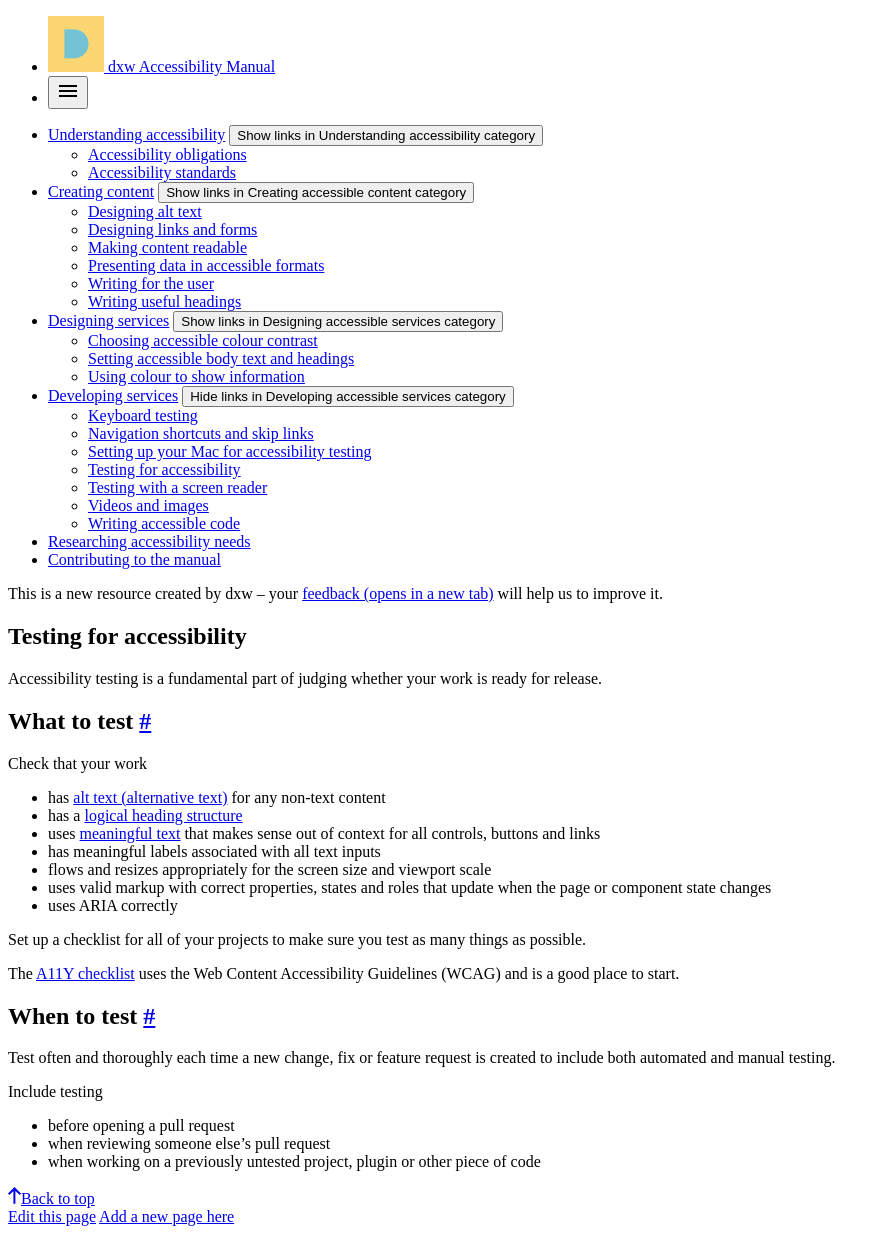
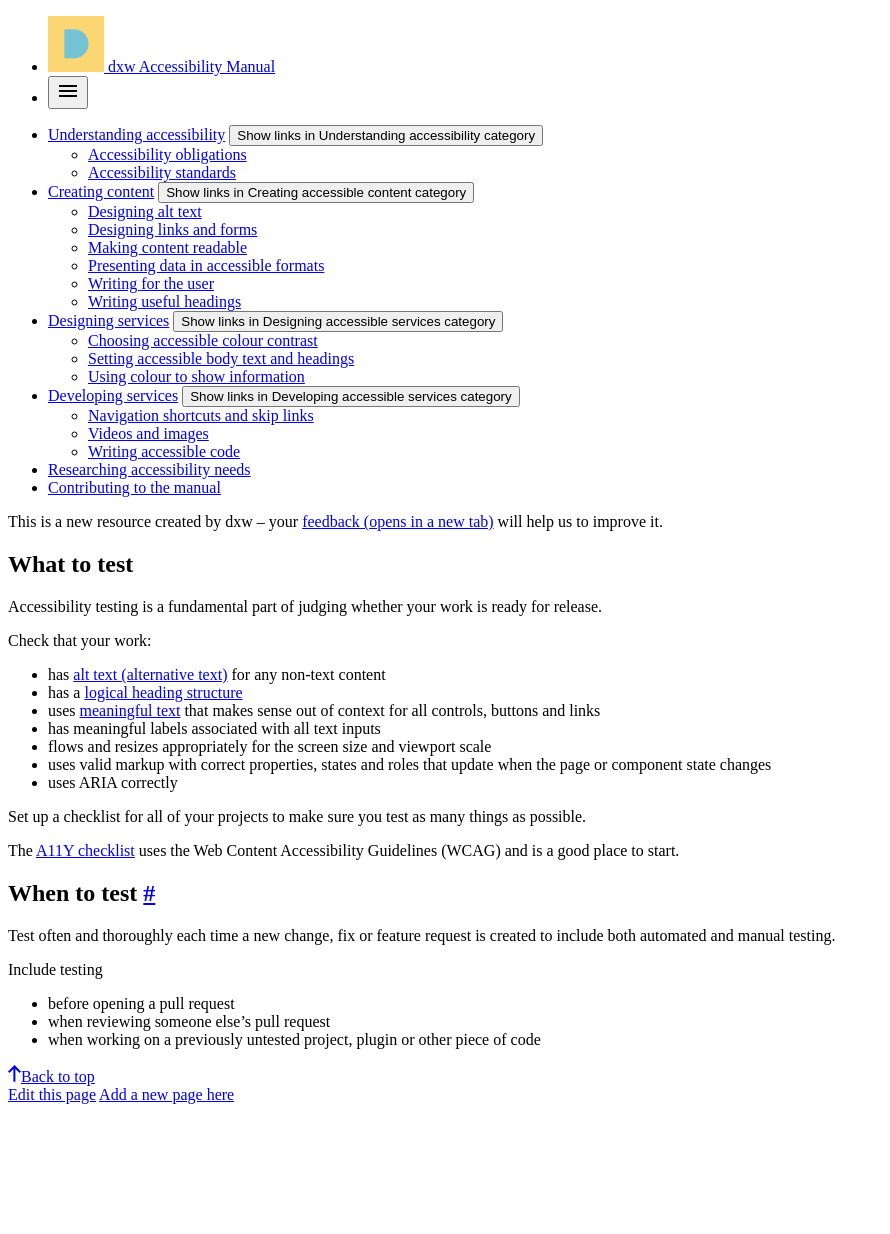
Before and after one commit to dxw/accessibility-manual, a Jekyll site: the page built from src/testing/what-to-test.md, in a window 1280 px wide. Shown: the whole page, without its empty margins (0-890 px from the left). Built offline with Jekyll 4.4.1, drawn with Linux system fonts in a browser that asks for light colours; after the commit the page ends 1112 px from its top, so only the background shows below that; some of the changed lines change nothing that is shown.

Commit message:
Move testing related pages into new section
Include redirects from previous links

Rename url for what to test

```diff
--- a/src/development/keyboard-testing.md
+++ b/src/testing/keyboard-testing.md
@@ -1,8 +1,10 @@
 ---
 title: Keyboard testing
 permalink: /:path/:basename/
+redirect_from: /development/keyboard-testing
 tags:
   - Development
+  - Testing
 ---
 ## Check for anything interactive
 
--- a/src/development/setting-up-your-mac-for-accessibility-testing.md
+++ b/src/testing/setting-up-your-mac-for-accessibility-testing.md
@@ -1,8 +1,10 @@
 ---
 title: Setting up your Mac for accessibility testing
 permalink: /:path/:basename/
+redirect_from: /development/setting-up-your-mac-for-accessibility-testing
 tags:
   - Development
+  - Testing
 ---
 Set up your Mac to perform keyboard testing more easily, and access its built-in accessibility features more easily.
 
--- a/src/development/testing-with-a-screen-reader.md
+++ b/src/testing/testing-with-a-screen-reader.md
@@ -1,8 +1,10 @@
 ---
 title: Testing with a screen reader
 permalink: /:path/:basename/
+redirect_from: /development/testing-with-a-screen-reader/
 tags:
   - Development
+  - Testing
 ---
 Testing with a screen reader helps you to understand how it announces the contents and structure of a page.
 
--- a/src/development/what-do-i-need-to-test.md
+++ b/src/testing/what-to-test.md
@@ -1,14 +1,15 @@
 ---
-title: Testing for accessibility
+title: What to test
 permalink: /:path/:basename/
+redirect_from:
+  - /development/what-do-i-need-to-test
 tags:
   - Development
+  - Testing
 ---
 Accessibility testing is a fundamental part of judging whether your work is ready for release.
 
-## What to test
-
-Check that your work
+Check that your work:
 
 * has [alt text (alternative text)](/content/designing-alt-text/) for any non-text content
 * has a [logical heading structure](https://accessibility.dxw.com/content/writing-useful-headings/)
```
